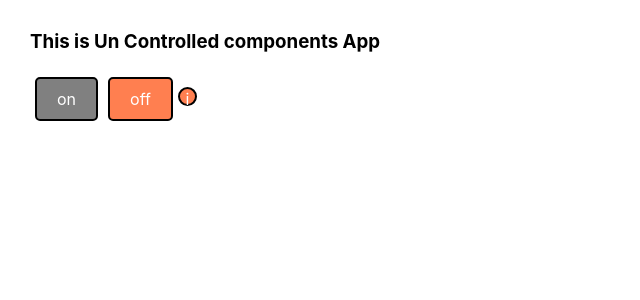
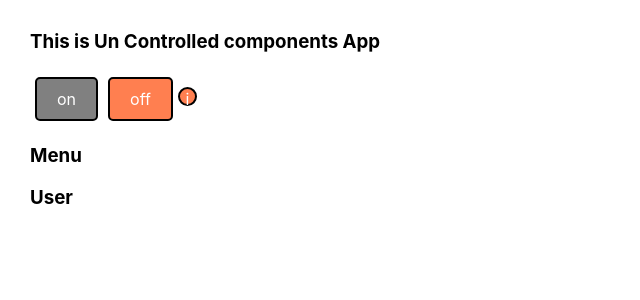
Before and after one commit to regggulus/ReactTS_shit_how_easy, a React (Create React App) app: page / in a window 1280 px wide. Shown: the top 300 px of the page, without its empty margins (0-640 px from the left). Built offline with nearby package versions, Linux system fonts and the light colour scheme.

Commit message:
UnControlledAccordion.tsx

```diff
--- a/src/App.tsx
+++ b/src/App.tsx
@@ -4,6 +4,7 @@ import {Accordion} from "./components/controlledComponents/Accordion";
 import {Rating} from "./components/controlledComponents/Rating";
 import {PageTitle} from "./components/controlledComponents/PageTitle";
 import {OnOff} from "./components/OnOff";
+import {UnControlledAccordion} from "./components/unControlledComponents/UnControlledAccordion";
 
 
 function App() {
@@ -21,6 +22,8 @@ function App() {
             <Accordion title = {'Menu'} collapsed = {false}/>*/}
             <PageTitle title={'This is Un Controlled components App'}/>
             <OnOff/>
+            <UnControlledAccordion title={'Menu'} />
+            <UnControlledAccordion title={'User'} />
         </div>
     );
 }
--- a/src/components/unControlledComponents/UnControlledAccordion.tsx
+++ b/src/components/unControlledComponents/UnControlledAccordion.tsx
@@ -2,14 +2,14 @@ import React from "react";
 
 type AccordionType = {
     title: string
-    collapsed: boolean
+    // collapsed: boolean
 }
-export function Accordion (props: AccordionType) {
+export function UnControlledAccordion (props: AccordionType) {
 
         return (
             <div>
                 <AccordionTitle title={props.title}/>
-                {!props.collapsed && <AccordionBody/>}
+                {/*{!props.collapsed && <AccordionBody/>}*/}
             </div>
         )
 }
```
